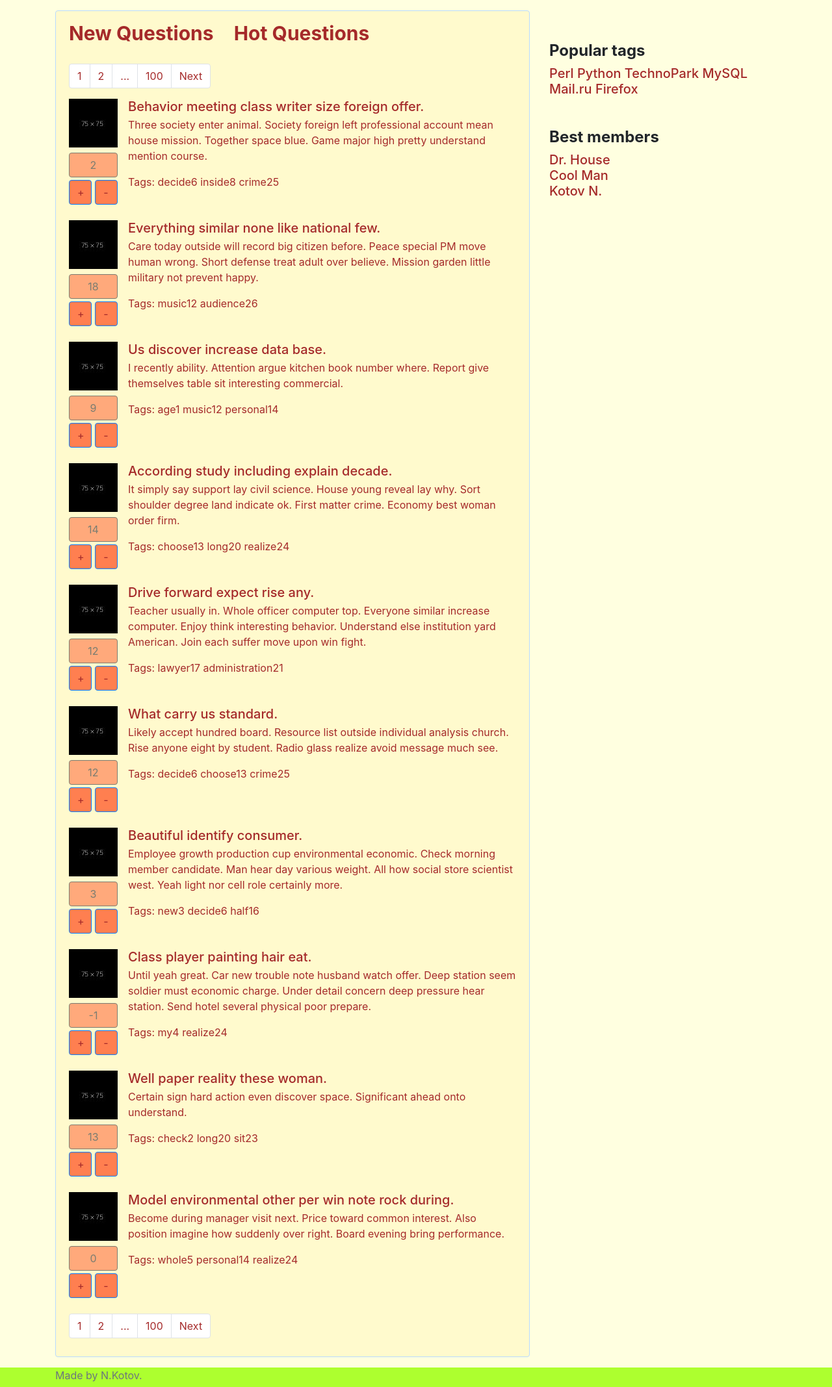
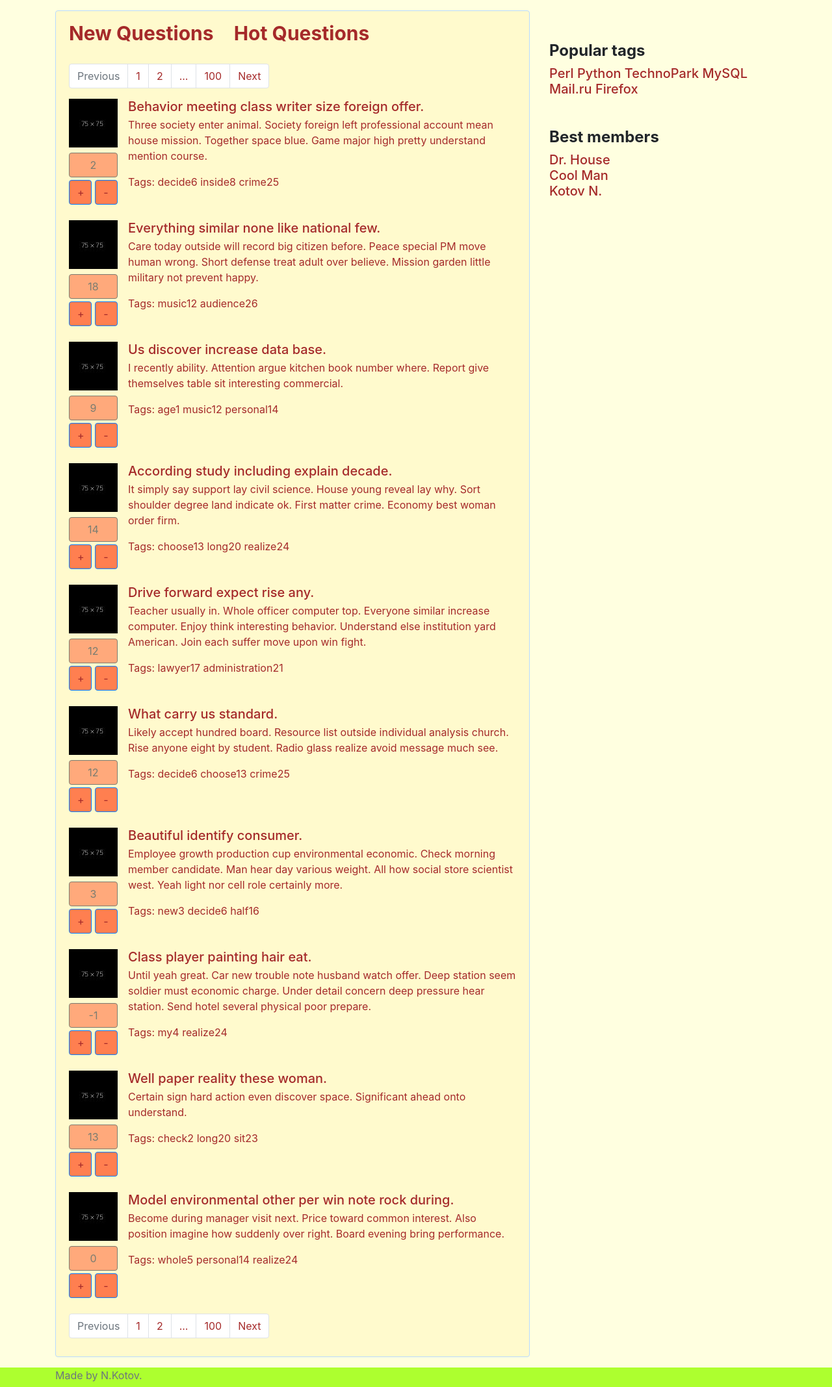
Before and after one commit to Kotyarich/Tehnopark-Web, a Django app: page / in a window 1280 px wide. Shown: the part 64-2199 px from the top of the page at 65% size. Run offline with Django 3.2, Linux system fonts and the light colour scheme; data comes from the database, SQL or seed files in the repository; some libraries are stand-ins or nearby versions.

Commit message:
Objects in pagination renamed

```diff
--- a/questions/views.py
+++ b/questions/views.py
@@ -27,14 +27,14 @@ def index(request):
     questions_list = Question.objects.get_new()
     questions, paginator = paginate(questions_list, request)
 
-    return render(request, 'index.html', {'questions': questions})
+    return render(request, 'index.html', {'objects': questions})
 
 
 def hot(request):
     questions_list = Question.objects.get_hot()
     questions, paginator = paginate(questions_list, request)
 
-    return render(request, 'index.html', {'questions': questions})
+    return render(request, 'index.html', {'objects': questions})
 
 
 def login(request):
@@ -58,11 +58,11 @@ def question(request, id):
     answers_list = Answer.objects.filter(question=question)
     answers, paginator = paginate(answers_list, request)
 
-    return render(request, 'question.html', {'questions': answers, 'question': question})
+    return render(request, 'question.html', {'objects': answers, 'question': question})
 
 
 def tag(request, tag):
     questions_list = Question.objects.get_tag(tag)
     questions, paginator = paginate(questions_list, request)
 
-    return render(request, 'tagsearch.html', {'questions': questions, 'tag': tag})
+    return render(request, 'tagsearch.html', {'objects': questions, 'tag': tag})
--- a/templates/answers_list.html
+++ b/templates/answers_list.html
@@ -1,12 +1,12 @@
 {% load static %}
 {% include "pagination.html" %}
-{% for question in questions %}
+{% for answer in objects %}
 <div class="media mb-4">
     <div>
         <img class="mr-3" src="{% static 'img/fff75.jpg' %}" alt="Generic placeholder image">
     </div>
     <div class="media-body">
-        <p>{{ question.text }}</p>
+        <p>{{ answer.text }}</p>
     </div>
 </div>
 {% endfor %}
--- a/templates/pagination.html
+++ b/templates/pagination.html
@@ -1,25 +1,32 @@
 <nav class="pag" aria-label="Page navigation">
     <ul class="pagination brown">
-        {% if questions.has_previous %}
-            <li class="page-item"><a class="page-link brown" href="?page={{ questions.previous_page_number }}">Previous</a></li>
+        {% if objects.has_previous %}
+            <li class="page-item"><a class="page-link brown" href="?page={{ objects.previous_page_number }}">Previous</a></li>
             <li class="page-item"><a class="page-link brown" href="?page=1">1</a></li>
+        {% else %}
+            <li class="disabled page-item"><a class="page-link brown" href="#">Previous</a></li>
         {% endif %}
 
-        {% if questions.number > 2 %}
+        {% if objects.number > 3 %}
             <li class="page-item"><a class="page-link brown" href="?page=1">...</a></li>
-            <li class="page-item"><a class="page-link brown" href="?page={{ questions.previous_page_number }}">{{ questions.previous_page_number }}</a></li>
         {% endif %}
 
-        <li class="page-item"><a class="page-link brown" href="#">{{ questions.number }}</a></li>
-
-        {% if questions.next_page_number < questions.paginator.num_pages %}
-            <li class="page-item"><a class="page-link brown" href="?page={{ questions.next_page_number }}">{{ questions.next_page_number }}</a></li>
-            <li class="page-item"><a class="page-link brown" href="?page={{ questions.paginator.num_pages }}">...</a></li>
+        {% if objects.number > 2 %}
+            <li class="page-item"><a class="page-link brown" href="?page={{ objects.previous_page_number }}">{{ objects.previous_page_number }}</a></li>
         {% endif %}
 
-        {% if questions.has_next %}
-            <li class="page-item"><a class="page-link brown" href="?page={{ questions.paginator.num_pages }}">{{ questions.paginator.num_pages }}</a></li>
-            <li class="page-item"><a class="page-link brown" href="?page={{ questions.next_page_number }}">Next</a></li>
+        <li class="page-item"><a class="page-link brown" href="?page={{ objects.number }}">{{ objects.number }}</a></li>
+
+        {% if objects.next_page_number < objects.paginator.num_pages %}
+            <li class="page-item"><a class="page-link brown" href="?page={{ objects.next_page_number }}">{{ objects.next_page_number }}</a></li>
+            <li class="page-item"><a class="page-link brown" href="?page={{ objects.paginator.num_pages }}">...</a></li>
+        {% endif %}
+
+        {% if objects.has_next %}
+            <li class="page-item"><a class="page-link brown" href="?page={{ objects.paginator.num_pages }}">{{ objects.paginator.num_pages }}</a></li>
+            <li class="page-item"><a class="page-link brown" href="?page={{ objects.next_page_number }}">Next</a></li>
+        {% else %}
+            <li class="disabled page-item"><a class="page-link brown" href="#">Next</a></li>
         {% endif %}
     </ul>
 </nav>
--- a/templates/questions_list.html
+++ b/templates/questions_list.html
@@ -1,6 +1,6 @@
 {% load static %}
 {% include "pagination.html" %}
-{% for question in questions %}
+{% for question in objects %}
 <div class="media mb-4">
     <div>
         <img class="mr-3" src="{% static 'img/fff75.jpg' %}" alt="Generic placeholder image">
```
